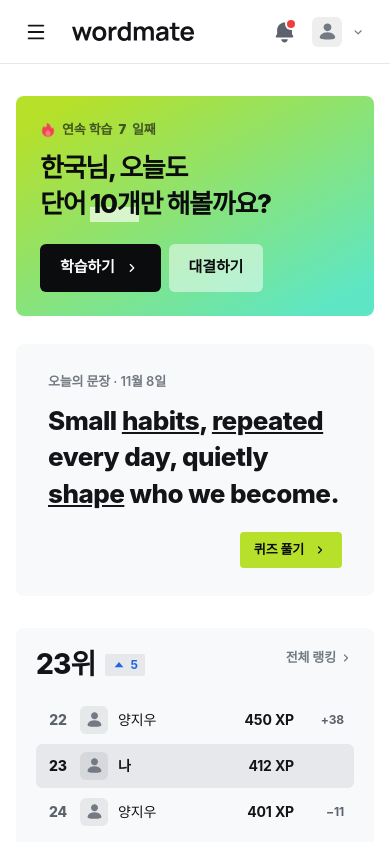
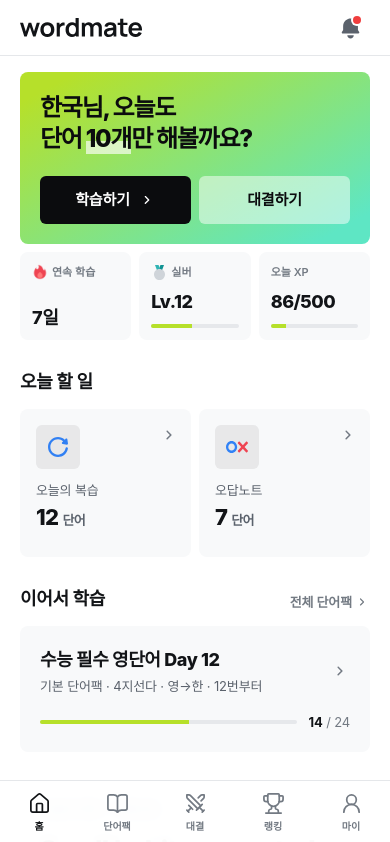
Before and after one commit to WORD-MATE/wordmate-frontend, a React (Vite) app: page / in a window 390 px wide. Shown: the top 842 px of the page. Built offline with nearby package versions, Linux system fonts and the light colour scheme; a web font is replaced by a local one.

Commit message:
fix: align home page with responsive review

```diff
--- a/src/components/layout/AppLayout.tsx
+++ b/src/components/layout/AppLayout.tsx
@@ -1,5 +1,8 @@
 import { Outlet } from 'react-router-dom'
 import Header from '@/components/layout/Header'
+import { BookOpen, House, Swords, Trophy, UserRound } from 'lucide-react'
+import { NavLink } from 'react-router-dom'
+import { paths } from '@/routes/paths'
 
 const sampleUser = {
   name: '한국',
@@ -25,9 +28,32 @@ export default function AppLayout() {
         notifications={sampleNotifications}
         wrongNoteCount={7}
       />
-      <main className="mx-auto w-full max-w-[1240px] px-4 pt-8 pb-16 min-[1240px]:px-10 sm:px-6">
+      <main className="desktop:px-10 desktop:pb-16 mx-auto w-full max-w-[1240px] px-5 pt-4 pb-[92px] sm:px-6 sm:pt-8">
         <Outlet />
       </main>
+      <nav
+        aria-label="하단 메뉴"
+        className="border-border-default fixed right-0 bottom-0 left-0 z-30 grid h-16 grid-cols-5 border-t bg-white/95 backdrop-blur sm:hidden"
+      >
+        {[
+          [paths.home, '홈', House],
+          [paths.wordPacks, '단어팩', BookOpen],
+          [paths.battle, '대결', Swords],
+          [paths.ranking, '랭킹', Trophy],
+          [paths.myPage, '마이', UserRound],
+        ].map(([to, label, Icon]) => (
+          <NavLink
+            key={to as string}
+            to={to as string}
+            className={({ isActive }) =>
+              `flex flex-col items-center justify-center gap-1 text-[10px] font-semibold ${isActive ? 'text-content' : 'text-content-muted'}`
+            }
+          >
+            <Icon size={23} strokeWidth={1.8} />
+            {label as string}
+          </NavLink>
+        ))}
+      </nav>
     </div>
   )
 }
--- a/src/components/layout/Header.tsx
+++ b/src/components/layout/Header.tsx
@@ -51,11 +51,12 @@ export default function Header({
   const unreadCount = notifications.filter((notification) => !notification.read).length
 
   return (
-    <header className="border-border-default sticky top-0 z-30 h-16 border-b bg-white/90 backdrop-blur-[14px]">
-      <div className="mx-auto flex h-[63px] w-full max-w-[1240px] items-center gap-4 px-4 min-[1240px]:gap-10 min-[1240px]:px-10 sm:px-6">
+    <header className="border-border-default sticky top-0 z-30 h-14 border-b bg-white/90 backdrop-blur-[14px] sm:h-16">
+      <div className="desktop:gap-10 desktop:px-10 mx-auto flex h-[55px] w-full max-w-[1240px] items-center gap-3 px-5 sm:h-[63px] sm:gap-4 sm:px-6">
         <HeaderMenu
+          className="relative hidden sm:block lg:hidden"
           label="전체 메뉴"
-          triggerClassName="hover:bg-background-subtle text-content flex size-10 shrink-0 items-center justify-center rounded-md min-[1240px]:hidden"
+          triggerClassName="hover:bg-background-subtle text-content flex size-10 shrink-0 items-center justify-center rounded-md lg:hidden"
           panelClassName="left-0 right-auto w-52"
           trigger={() => <Menu size={22} />}
         >
@@ -91,10 +92,7 @@ export default function Header({
           <BrandLockup />
         </NavLink>
 
-        <nav
-          aria-label="주요 메뉴"
-          className="hidden h-[63px] shrink-0 items-center gap-1 min-[1240px]:flex"
-        >
+        <nav aria-label="주요 메뉴" className="hidden h-[63px] shrink-0 items-center gap-1 lg:flex">
           {navItems.map(({ to, label }) => (
             <NavLink
               key={to}
@@ -119,7 +117,7 @@ export default function Header({
             trigger={(open) => (
               <>
                 학습
-                <span className={open ? 'rotate-180' : undefined}>
+                <span className={`inline-flex transition-transform ${open ? 'rotate-180' : ''}`}>
                   <ChevronDownIcon />
                 </span>
               </>
@@ -204,6 +202,7 @@ export default function Header({
           </HeaderMenu>
 
           <HeaderMenu
+            className="relative hidden sm:block"
             label="내 메뉴"
             triggerClassName="hover:bg-background-subtle flex h-10 items-center gap-0.5 rounded-md pr-2 pl-1"
             panelClassName="right-0 w-56 py-0"
@@ -215,7 +214,7 @@ export default function Header({
                 <span className="text-content-secondary hidden text-sm font-bold whitespace-nowrap sm:inline">
                   {userName}
                 </span>
-                <span className={open ? 'rotate-180' : undefined}>
+                <span className={`inline-flex transition-transform ${open ? 'rotate-180' : ''}`}>
                   <ChevronDownIcon />
                 </span>
               </span>
--- a/src/components/layout/HeaderMenu.tsx
+++ b/src/components/layout/HeaderMenu.tsx
@@ -5,6 +5,7 @@ type HeaderMenuProps = {
   trigger: (open: boolean) => ReactNode
   triggerClassName?: string
   panelClassName?: string
+  className?: string
   children: (close: () => void) => ReactNode
 }
 
@@ -13,6 +14,7 @@ export default function HeaderMenu({
   trigger,
   triggerClassName = '',
   panelClassName = '',
+  className = 'relative',
   children,
 }: HeaderMenuProps) {
   const [open, setOpen] = useState(false)
@@ -44,7 +46,7 @@ export default function HeaderMenu({
   return (
     <div
       ref={containerRef}
-      className="relative"
+      className={className}
       onBlur={(event) => {
         if (!event.currentTarget.contains(event.relatedTarget as Node | null)) setOpen(false)
       }}
--- a/src/index.css
+++ b/src/index.css
@@ -1,6 +1,7 @@
 @import 'tailwindcss';
 
 @theme {
+  --breakpoint-desktop: 1240px;
   --font-sans:
     'Pretendard Variable', Pretendard, -apple-system, BlinkMacSystemFont, system-ui, Roboto,
     'Helvetica Neue', 'Segoe UI', 'Apple SD Gothic Neo', 'Noto Sans KR', 'Malgun Gothic', sans-serif;
--- a/src/pages/home/DailySentenceCard.tsx
+++ b/src/pages/home/DailySentenceCard.tsx
@@ -2,7 +2,7 @@ import { ArrowRightIcon } from '@/components/icons/WordmateIcons'
 
 export default function DailySentenceCard() {
   return (
-    <section className="bg-background-card flex flex-col rounded-lg px-8 py-7">
+    <section className="bg-background-card desktop:px-8 desktop:py-7 flex flex-col rounded-lg px-5 py-5">
       <p className="text-content-muted text-[13px] leading-[19.5px] font-semibold tracking-[-0.15px]">
         오늘의 문장 · 11월 8일
       </p>
--- a/src/pages/home/HeroCard.tsx
+++ b/src/pages/home/HeroCard.tsx
@@ -8,20 +8,20 @@ const wordCards = [
 export default function HeroCard() {
   return (
     <section
-      className="relative grid grid-cols-1 gap-6 overflow-clip rounded-lg p-6 min-[1240px]:grid-cols-[718px_320px] min-[1240px]:p-12 sm:p-8"
+      className="desktop:grid-cols-[minmax(0,1fr)_320px] desktop:p-12 relative grid grid-cols-1 gap-6 overflow-clip rounded-lg p-5 sm:p-8"
       style={{
         backgroundImage: 'linear-gradient(151.37deg, #b6e02a 8.49%, #5ee6c4 91.51%)',
       }}
     >
       <div className="flex flex-col self-center">
-        <p className="flex items-center gap-1.5 text-[13px] leading-[19.5px] tracking-[-0.15px] text-[rgba(11,12,14,0.65)]">
+        <p className="desktop:flex hidden items-center gap-1.5 text-[13px] leading-[19.5px] tracking-[-0.15px] text-[rgba(11,12,14,0.65)]">
           <StreakFire />
           <span className="font-semibold">연속 학습</span>
           <span className="font-black">7</span>
           <span className="font-semibold">일째</span>
         </p>
 
-        <h1 className="pt-2.5 text-[26px] leading-[36px] font-extrabold tracking-[-1.26px] break-keep text-[#0b0c0e] sm:text-[36px] sm:leading-[46.8px]">
+        <h1 className="desktop:pt-2.5 desktop:text-[36px] desktop:leading-[46.8px] text-[24px] leading-[31px] font-extrabold tracking-[-1.26px] break-keep text-[#0b0c0e]">
           한국님, 오늘도
           <br />
           단어{' '}
@@ -40,14 +40,14 @@ export default function HeroCard() {
         <div className="flex gap-2 pt-[22px]">
           <button
             type="button"
-            className="flex h-12 items-center justify-center gap-2 rounded-md bg-[#0b0c0e] px-5 text-[15px] leading-[22.5px] font-bold tracking-[-0.15px] text-white"
+            className="desktop:flex-none desktop:px-5 flex h-12 flex-1 items-center justify-center gap-2 rounded-md bg-[#0b0c0e] px-3 text-[15px] leading-[22.5px] font-bold tracking-[-0.15px] text-white"
           >
             학습하기
             <ChevronRightAltIcon />
           </button>
           <button
             type="button"
-            className="flex h-12 items-center justify-center rounded-md bg-white/50 px-5 text-[15px] leading-[22.5px] font-bold tracking-[-0.15px] text-[#0b0c0e]"
+            className="desktop:flex-none desktop:px-5 flex h-12 flex-1 items-center justify-center rounded-md bg-white/50 px-3 text-[15px] leading-[22.5px] font-bold tracking-[-0.15px] text-[#0b0c0e]"
           >
             대결하기
           </button>
--- a/src/pages/home/HomePage.tsx
+++ b/src/pages/home/HomePage.tsx
@@ -5,13 +5,25 @@ import HeroCard from '@/pages/home/HeroCard'
 import LevelProgressCard from '@/pages/home/LevelProgressCard'
 import MyRankingCard from '@/pages/home/MyRankingCard'
 import TodayTasks from '@/pages/home/TodayTasks'
+import TodayStatusTiles from '@/pages/home/TodayStatusTiles'
 
 export default function HomePage() {
   return (
-    <div className="flex flex-col gap-7">
+    <div className="mx-auto flex max-w-[640px] flex-col gap-7 lg:max-w-none">
       <HeroCard />
 
-      <div className="grid grid-cols-1 gap-x-3 gap-y-8 min-[1240px]:grid-cols-[788px_360px]">
+      <div className="flex flex-col gap-7 lg:hidden">
+        <div className="-mt-5">
+          <TodayStatusTiles />
+        </div>
+        <TodayTasks />
+        <ContinueLearning />
+        <DailySentenceCard />
+        <DailyMissions />
+        <MyRankingCard />
+      </div>
+
+      <div className="hidden grid-cols-1 gap-x-3 gap-y-8 lg:grid lg:grid-cols-[minmax(0,1fr)_360px]">
         <DailySentenceCard />
         <MyRankingCard />
 
--- /dev/null
+++ b/src/pages/home/TodayStatusTiles.tsx
@@ -0,0 +1,40 @@
+import { LevelBadgeIcon, StreakFire } from '@/components/icons/WordmateIcons'
+
+const tiles = [
+  { title: '연속 학습', value: '7일', progress: null },
+  { title: '실버', value: null, progress: 47 },
+  { title: '오늘 XP', value: '86/500', progress: 17 },
+]
+
+export default function TodayStatusTiles() {
+  return (
+    <section aria-label="오늘 상태" className="grid grid-cols-3 gap-2">
+      {tiles.map((tile, index) => (
+        <div
+          key={tile.title}
+          className="bg-background-card flex h-[88px] min-w-0 flex-col justify-between rounded-lg p-3"
+        >
+          <span className="text-content-muted flex items-center gap-1 truncate text-[11px] font-semibold">
+            {index === 0 && <StreakFire />}
+            {index === 1 && <LevelBadgeIcon />}
+            {tile.title}
+          </span>
+          {tile.value ? (
+            <strong className="text-content truncate text-[18px] leading-5 font-extrabold tracking-tight">
+              {tile.value}
+            </strong>
+          ) : (
+            <span className="text-content text-[18px] leading-5 font-extrabold tracking-tight">
+              Lv.12
+            </span>
+          )}
+          {tile.progress !== null && (
+            <span className="bg-background-disabled block h-1 overflow-clip rounded-full">
+              <span className="bg-brand block h-full" style={{ width: `${tile.progress}%` }} />
+            </span>
+          )}
+        </div>
+      ))}
+    </section>
+  )
+}
--- a/src/pages/home/TodayTasks.tsx
+++ b/src/pages/home/TodayTasks.tsx
@@ -16,12 +16,12 @@ export default function TodayTasks() {
         오늘 할 일
       </h2>
 
-      <div className="grid grid-cols-1 gap-3 pt-3.5 min-[640px]:grid-cols-2">
+      <div className="grid grid-cols-2 gap-2 pt-3.5">
         {tasks.map(({ Icon, label, count }) => (
           <button
             key={label}
             type="button"
-            className="bg-background-card flex items-center gap-3.5 rounded-lg p-5 text-left"
+            className="bg-background-card relative flex min-h-[148px] flex-col items-start gap-3 rounded-lg p-4 text-left lg:min-h-0 lg:flex-row lg:items-center lg:gap-3.5 lg:p-5"
           >
             <span className="bg-content/7 flex size-11 items-center justify-center rounded-md">
               <Icon />
@@ -39,7 +39,7 @@ export default function TodayTasks() {
                 </span>
               </span>
             </span>
-            <span className="ml-auto">
+            <span className="absolute top-4 right-3 lg:static lg:ml-auto">
               <ChevronRight20Icon />
             </span>
           </button>
```
